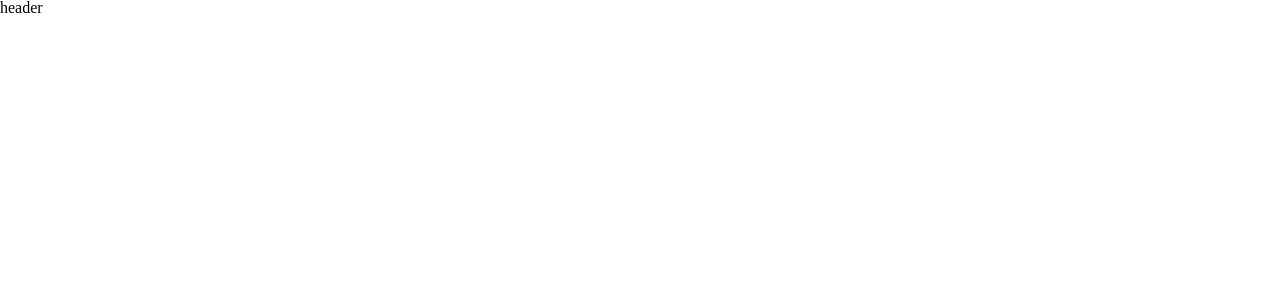
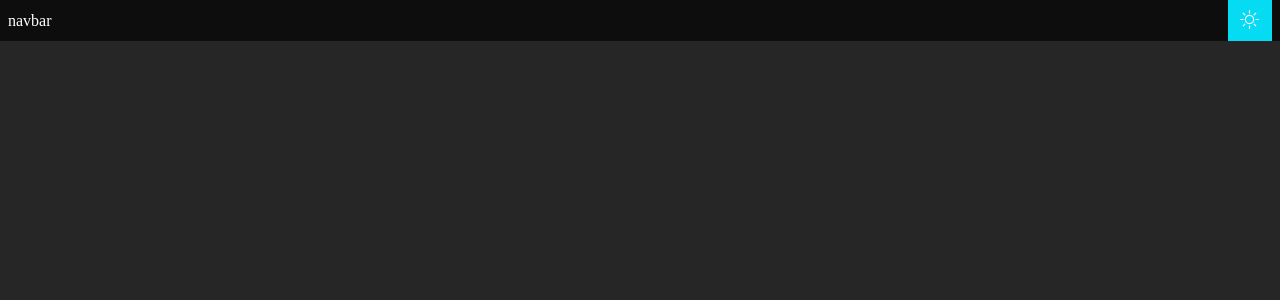
Before and after one commit to sandromatiass/DevSandroMatias, a React (Vite) app: page / in a window 1280 px wide. Shown: the top 300 px of the page. Built offline with nearby package versions, Linux system fonts and the light colour scheme; the HTML template or start-up script is replaced by a standard one.

Commit message:
isert theme mode more button.

```diff
--- a/package.json
+++ b/package.json
@@ -12,11 +12,14 @@
   "dependencies": {
     "react": "^18.2.0",
     "react-dom": "^18.2.0",
+    "react-icons": "^5.2.1",
+    "react-switch": "^7.0.0",
     "styled-components": "^6.1.11"
   },
   "devDependencies": {
     "@types/react": "^18.2.66",
     "@types/react-dom": "^18.2.22",
+    "@types/styled-components": "^5.1.34",
     "@typescript-eslint/eslint-plugin": "^7.2.0",
     "@typescript-eslint/parser": "^7.2.0",
     "@vitejs/plugin-react": "^4.2.1",
--- a/src/App.tsx
+++ b/src/App.tsx
@@ -1,12 +1,24 @@
-import CHeader from "./shared/Components/Containers/CHeader/CHeader";
+import { ThemeProvider } from "styled-components";
+
 import GlobalStyles from "./shared/Styles";
 
+import CHeader from "./shared/Components/Containers/CHeader/CHeader";
+import { LightMode } from "./shared/Styles/Themes/LightMode/LightMode.ts";
+import { DarkMode } from "./shared/Styles/Themes/DarkMode/DarkMode.ts";
+import useThemeMode from "./shared/Utils/Hooks/useThemeMode.ts";
 
 function App() {
+  const { theme, themeChanger } = useThemeMode();
+
+  const themeMode = theme === "LightMode" ? LightMode : DarkMode;
+
   return (
     <>
+    <ThemeProvider theme={themeMode}>
       <GlobalStyles/>
-      <CHeader />
+      <CHeader themeChanger={themeChanger}/>
+    </ThemeProvider>
+
     </>
   )
 };
--- a/src/shared/Components/Containers/CHeader/CHeader.tsx
+++ b/src/shared/Components/Containers/CHeader/CHeader.tsx
@@ -1,8 +1,9 @@
-const CHeader = () => {
+import Navbar, { themeChangeProps } from "../../Navbar/Navbar";
+
+
+const CHeader = ({themeChanger}: themeChangeProps) => {
   return (
-    <div>
-      <h1>header</h1>
-    </div>
+    <Navbar themeChanger={themeChanger}/>
   )
 };
 
--- /dev/null
+++ b/src/shared/Components/Navbar/Navbar.styles.ts
@@ -0,0 +1,25 @@
+import styled from "styled-components";
+
+export const SNavbar = styled.header`
+  background-color: #0D0D0D;
+  width: auto;
+  color: #FFFFFF;
+  display: flex;
+  justify-content: space-between;
+  align-items: center;
+  padding: 0 0.5rem;
+`
+export const SThemeButton = styled.div`
+  .switch input {
+    opacity: 0;
+    position: absolute;
+  }
+
+  .slider {
+    position: relative;
+    text-align: center;
+    padding: 0.6rem;
+    cursor: pointer;
+    background-color: #05DBF2;
+  }
+`
--- /dev/null
+++ b/src/shared/Components/Navbar/Navbar.tsx
@@ -0,0 +1,46 @@
+/*import Switch from "react-switch";*/
+
+import { useTheme } from "styled-components";
+import { SNavbar, SThemeButton } from "./Navbar.styles";
+
+import { BsSun } from 'react-icons/bs';
+import { BsMoonStars } from 'react-icons/bs';
+
+export interface themeChangeProps {
+  themeChanger: () => void;
+}
+
+const Navbar = ({themeChanger}: themeChangeProps) => {
+  const theme = useTheme();
+
+  return (
+    <SNavbar>
+      <h1>navbar</h1>
+      <SThemeButton>
+        <label htmlFor="checkbox" className="switch">
+          <input
+            id="checkbox"
+            type="checkbox"
+            onClick={themeChanger}
+            onChange={() => false}
+            checked={theme.title === 'DarkMode'}
+          />
+
+          <div className="slider round">
+            {window.localStorage.getItem('theme') !== 'LightMode' ? (
+              <>
+                <BsSun size={25} style={{ marginLeft: '0px', height: '19px' }}/>
+              </>
+            ) : (
+              <>
+                <BsMoonStars size={25} style={{ marginLeft: '0px', height: '19px' }}/>
+              </>
+            )}
+          </div>
+        </label>
+      </SThemeButton>
+    </SNavbar>
+  )
+};
+
+export default Navbar;
--- a/src/shared/Styles/Generic/Reset/index.tsx
+++ b/src/shared/Styles/Generic/Reset/index.tsx
@@ -29,6 +29,7 @@ footer, header, hgroup, menu, nav, section {
 }
 body {
 	line-height: 1;
+	background-color: ${props => props.theme.colors.background};
 }
 ol, ul {
 	list-style: none;
--- /dev/null
+++ b/src/shared/Styles/Themes/DarkMode/DarkMode.ts
@@ -0,0 +1,11 @@
+import { ThemeProps } from "../styles"
+
+export const DarkMode: ThemeProps = {
+  title: "DarkMode",
+  colors: {
+    primaryColor: "#0D0D0D",
+    secundaryColor: "#05DBF2",
+    background: "#262626",
+    text: "#FFFFFF"
+  }
+};
--- /dev/null
+++ b/src/shared/Styles/Themes/LightMode/LightMode.ts
@@ -0,0 +1,11 @@
+import { ThemeProps } from "../styles";
+
+export const LightMode: ThemeProps = {
+  title: "LightMode",
+  colors: {
+    primaryColor: "#0D0D0D",
+    secundaryColor: "#05DBF2",
+    background: "#EFEFEF",
+    text: "#0D0D0D"
+  }
+};
--- /dev/null
+++ b/src/shared/Utils/Hooks/useThemeMode.ts
@@ -0,0 +1,22 @@
+import { useEffect, useState } from "react";
+
+export const useThemeMode = () => {
+  const [theme, setTheme] = useState("DarkMode");
+
+  const setMode = (mode: string) => {
+    window.localStorage.setItem("theme", mode);
+    setTheme(mode)
+  };
+
+  const themeChanger = () => (theme === "DarkMode" ? setMode("LightMode") : setMode("DarkMode"));
+
+  useEffect(() => {
+    const localTheme = window.localStorage.getItem("theme");
+    localTheme && setTheme(localTheme);
+  }, []);
+
+  return { theme, themeChanger};
+
+};
+
+export default useThemeMode;
```
Also changed, not shown: src/shared/Styles/Themes/styles.d.ts (added, +11 -0 lines), src/shared/Utils/Context/ThemeContext/index.tsx (added, +19 -0 lines), tsconfig.json (+7 -1 lines), 1 other file (tests, documents, lock files or other folders).
